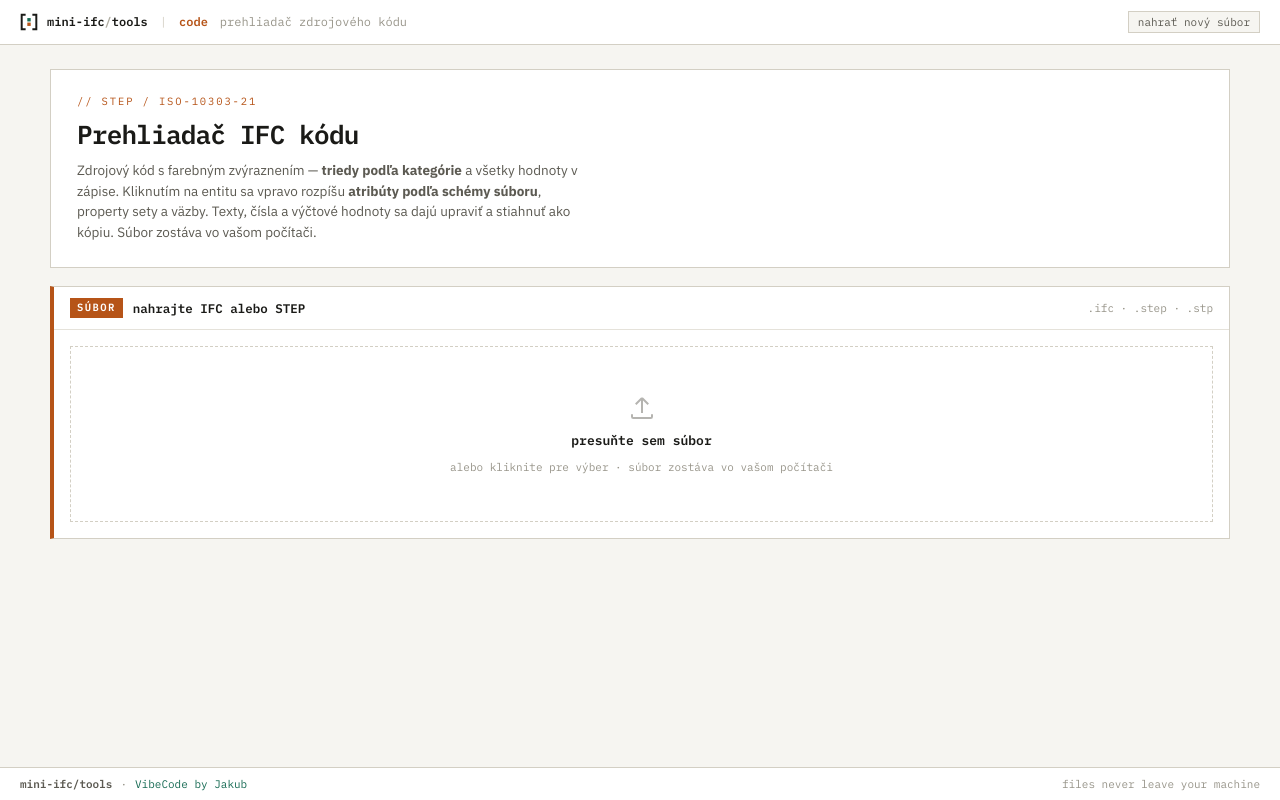
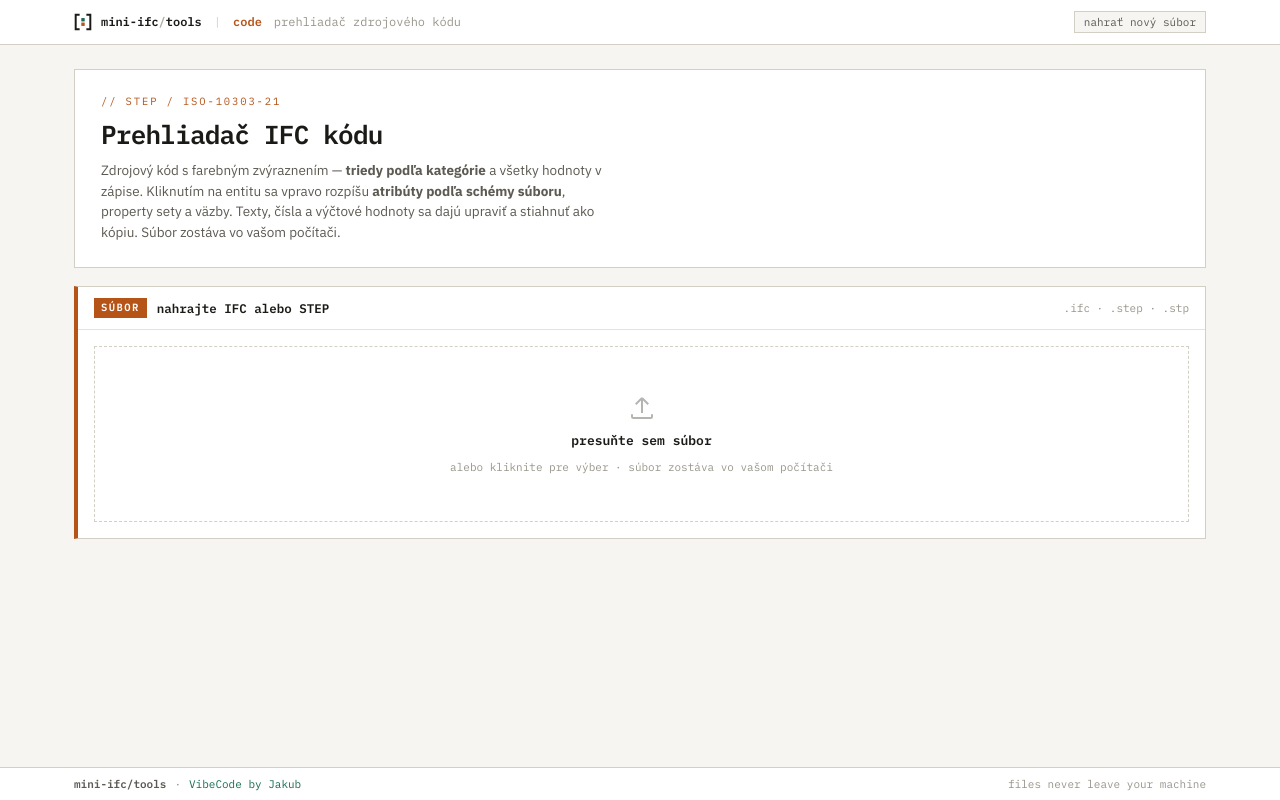
Before and after one commit to tomecjak/Mini-IFC-tools, a plain HTML site: page index.html in a window 1280 px wide. Both pictures are taken after a click on the link 927 px from the left and 491 px from the top of the page. Drawn offline with Linux system fonts and the light colour scheme.

Commit message:
Menšie úpravy dizajnu

```diff
--- a/css/styles.css
+++ b/css/styles.css
@@ -39,6 +39,10 @@
 
   --mono:"IBM Plex Mono",ui-monospace,"SF Mono",Menlo,Consolas,monospace;
   --sans:"IBM Plex Sans",system-ui,-apple-system,"Segoe UI",Roboto,sans-serif;
+
+  /* jedna šírka obsahu pre celú stránku — telo, hlavička, päta aj prehliadač kódu */
+  --page-w:1180px;
+  --page-pad:24px;        /* bočné odsadenie obsahu */
 }
 
 *{box-sizing:border-box}
@@ -54,17 +58,24 @@ body{
   -webkit-font-smoothing:antialiased;
   min-height:100vh;display:flex;flex-direction:column;   /* päta drží spodok okna */
 }
-.sheet{width:100%;max-width:1180px;margin:0 auto;padding:24px 24px 34px;display:flex;flex-direction:column;gap:18px}
-.sheet--wide{max-width:1500px}
+.sheet{width:100%;max-width:var(--page-w);margin:0 auto;padding:24px var(--page-pad) 34px;display:flex;flex-direction:column;gap:18px}
 .view{display:none}
 .view.is-active{display:flex}
 
+/* Pás hlavičky a päty ide cez celú šírku okna, ale ich obsah drží rovnakú
+   šírku aj bočné odsadenie ako telo stránky — preto vnútorná vrstva __inner. */
+.bar__inner,.sitefoot__inner{
+  width:100%;max-width:var(--page-w);margin:0 auto;padding:0 var(--page-pad);
+  display:flex;align-items:center;flex-wrap:wrap;
+}
+
 /* ---------- horná lišta ---------- */
 .bar{
-  position:sticky;top:0;z-index:30;display:flex;align-items:center;gap:12px;flex-wrap:wrap;
-  padding:11px 20px;background:var(--surface);border-bottom:1px solid var(--line-strong);
+  position:sticky;top:0;z-index:30;
+  padding:11px 0;background:var(--surface);border-bottom:1px solid var(--line-strong);
   font-family:var(--mono);font-size:12px;
 }
+.bar__inner{gap:12px}
 .bar__logo{display:flex;align-items:center;gap:9px;color:var(--ink);text-decoration:none;font-weight:600}
 .bar__logo:hover{color:var(--primary)}
 .logo{width:18px;height:18px;display:block;flex:none;color:var(--ink)}
@@ -88,10 +99,11 @@ body{
 
 /* ---------- päta stránky ---------- */
 .sitefoot{
-  margin-top:auto;display:flex;align-items:center;gap:8px;flex-wrap:wrap;
-  padding:8px 20px;background:var(--surface);border-top:1px solid var(--line-strong);
+  margin-top:auto;
+  padding:8px 0;background:var(--surface);border-top:1px solid var(--line-strong);
   font-family:var(--mono);font-size:11px;color:var(--faint);
 }
+.sitefoot__inner{gap:8px}
 .sitefoot__brand{font-weight:600;color:var(--muted)}
 .sitefoot a{color:var(--primary);text-decoration:none}
 .sitefoot a:hover{text-decoration:underline;text-underline-offset:2px}
@@ -415,9 +427,9 @@ details.adv[open] > summary::before{content:"–"}
 /* =========================================================================
    PREHLIADAČ IFC KÓDU
    ========================================================================= */
-/* Široká je len samotná plocha s kódom (.vw). Úvodná hlavička, panel na nahratie
-   aj poznámky držia šírku rozcestníka, takže prázdny stav nástroja vyzerá rovnako. */
-#view-viewer > :not(.vw){width:100%;max-width:1180px;margin-inline:auto}
+/* Prehliadač kódu drží rovnakú šírku ako zvyšok stránky — hlavička nástroja,
+   panel na nahratie aj samotná plocha s kódom sú v jednej línii. */
+#view-viewer > *{width:100%;max-width:var(--page-w);margin-inline:auto}
 
 .vw{background:var(--surface);border:1px solid var(--line-strong);display:flex;flex-direction:column}
 
@@ -707,8 +719,10 @@ details.pop.is-on > summary{background:var(--secondary);border-color:var(--secon
   .vw__side{height:auto;max-height:56vh;min-height:0}
 }
 @media (max-width:760px){
-  .sheet{padding:16px 14px 26px}
-  .bar{padding:10px 14px;gap:9px}
+  :root{--page-pad:14px}          /* užšie odsadenie drží telo, lištu aj pätu naďalej v zákryte */
+  .sheet{padding:16px var(--page-pad) 26px}
+  .bar{padding:10px 0}
+  .bar__inner{gap:9px}
   .bar__sub{display:none}
   .inputs,.tools,.settings__grid{grid-template-columns:1fr}
   .note--mobile{display:flex}
--- a/index.html
+++ b/index.html
@@ -13,6 +13,7 @@
 
 <!-- ======================= HORNÁ LIŠTA ======================= -->
 <header class="bar" id="appbar">
+  <div class="bar__inner">
     <a class="bar__logo" href="#/" title="Späť na výber nástrojov">
       <svg class="logo" viewBox="0 0 64 64" aria-hidden="true">
         <path d="M20 6 H6 V58 H20" fill="none" stroke="currentColor" stroke-width="7"/>
@@ -29,6 +30,7 @@
     <span class="bar__gap"></span>
     <button class="bar__btn bar__btn--go" id="vwSave" hidden>stiahnuť upravený ↓</button>
     <button class="bar__btn" id="barReset" hidden></button>
+  </div>
 </header>
 
 <!-- ======================= ROZCESTNÍK ======================= -->
@@ -185,7 +187,7 @@
 </div>
 
 <!-- ======================= NÁSTROJ 2 — PREHLIADAČ KÓDU ======================= -->
-<div class="sheet sheet--wide view" id="view-viewer">
+<div class="sheet view" id="view-viewer">
 
   <section class="card toolhead" id="vwHead">
     <div class="kicker kicker--sec">// step / iso-10303-21</div>
@@ -276,10 +278,12 @@
 </div>
 
 <footer class="sitefoot">
+  <div class="sitefoot__inner">
     <span class="sitefoot__brand">mini-ifc/tools</span>
     <span class="sitefoot__sep">·</span>
     <a href="https://github.com/tomecjak" target="_blank" rel="noopener noreferrer">VibeCode by Jakub</a>
     <span class="sitefoot__end">files never leave your machine</span>
+  </div>
 </footer>
 
 <!-- skryté vstupy na výber súborov -->
```
Lines whose indentation alone changed are shown as unchanged.
